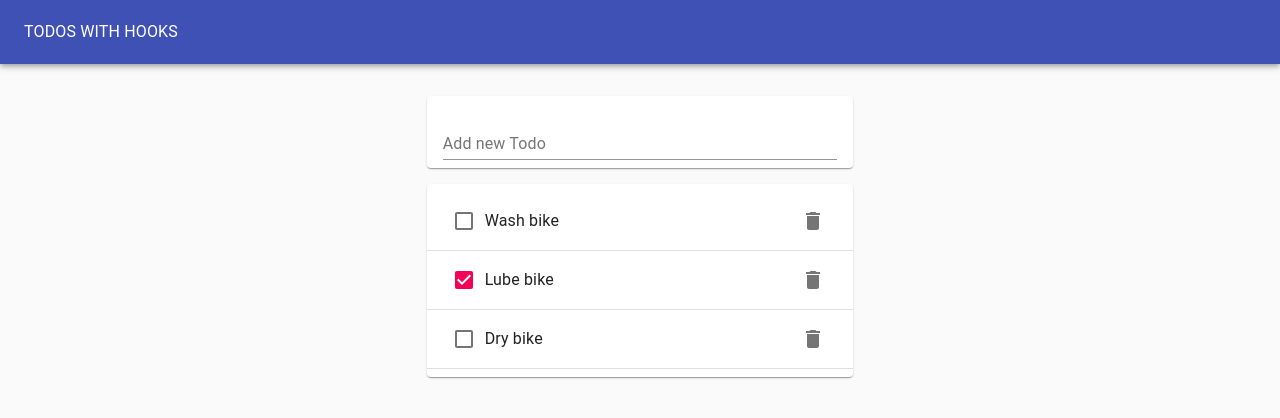
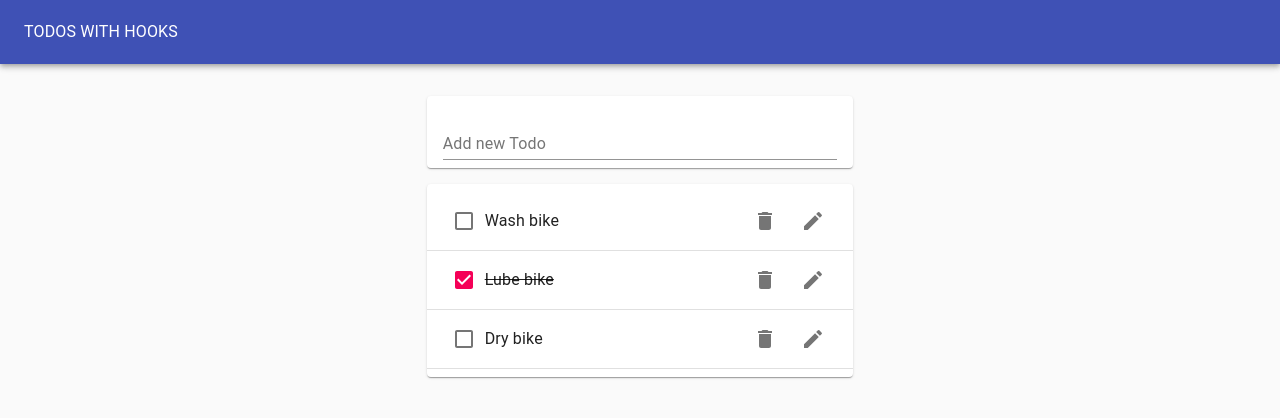
Before and after one commit to neeerajtk/Todo-List-Hooks, a React (Create React App) app in the folder todo/: page / in a window 1280 px wide. Shown: the top 418 px of the page. Built offline with nearby package versions, Linux system fonts and the light colour scheme.

Commit message:
edit func added

```diff
--- a/todo/src/Todo.js
+++ b/todo/src/Todo.js
@@ -4,17 +4,21 @@ import ListItemText from "@material-ui/core/ListItemText";
 import Checkbox from "@material-ui/core/Checkbox";
 import IconButton from "@material-ui/core/IconButton";
 import DeleteIcon from "@material-ui/icons/Delete";
+import EditIcon from "@material-ui/icons/Edit";
 import ListItemSecondaryAction from "@material-ui/core/ListItemSecondaryAction";
 function Todo({task,completed}){
     return (
         <ListItem>
         <Checkbox tabIndex={-1} checked={completed}/>
-        <ListItemText>
+        <ListItemText style={{textDecoration: completed?"line-through":"none"}}>
             {task}
         </ListItemText>
         <ListItemSecondaryAction>
             <IconButton>
-                <DeleteIcon/>
+                <DeleteIcon aria-label="Delete"/>
+            </IconButton>
+            <IconButton>
+                <EditIcon aria-label="Edit"/>
             </IconButton>
         </ListItemSecondaryAction>
     </ListItem>
```
